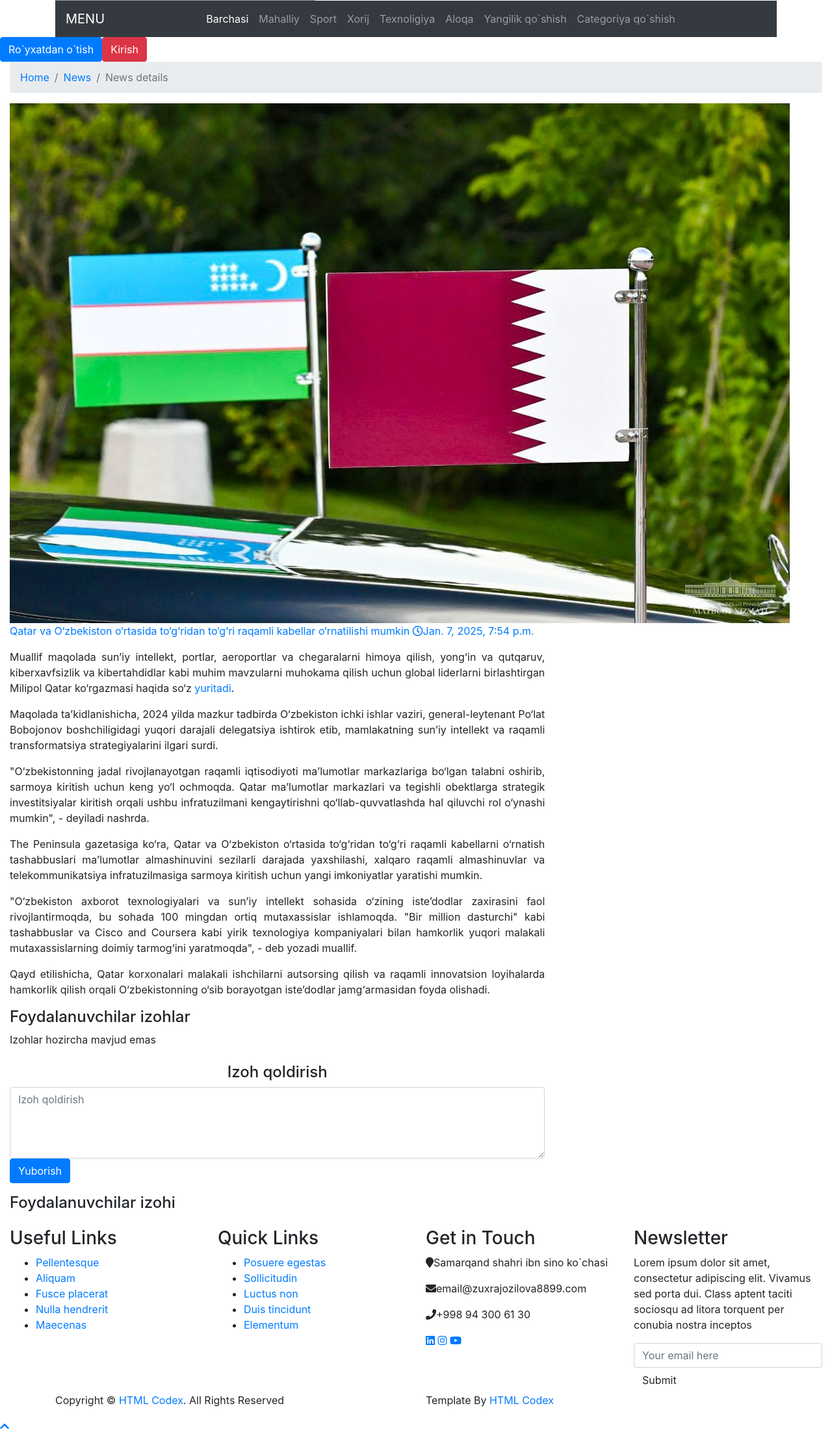
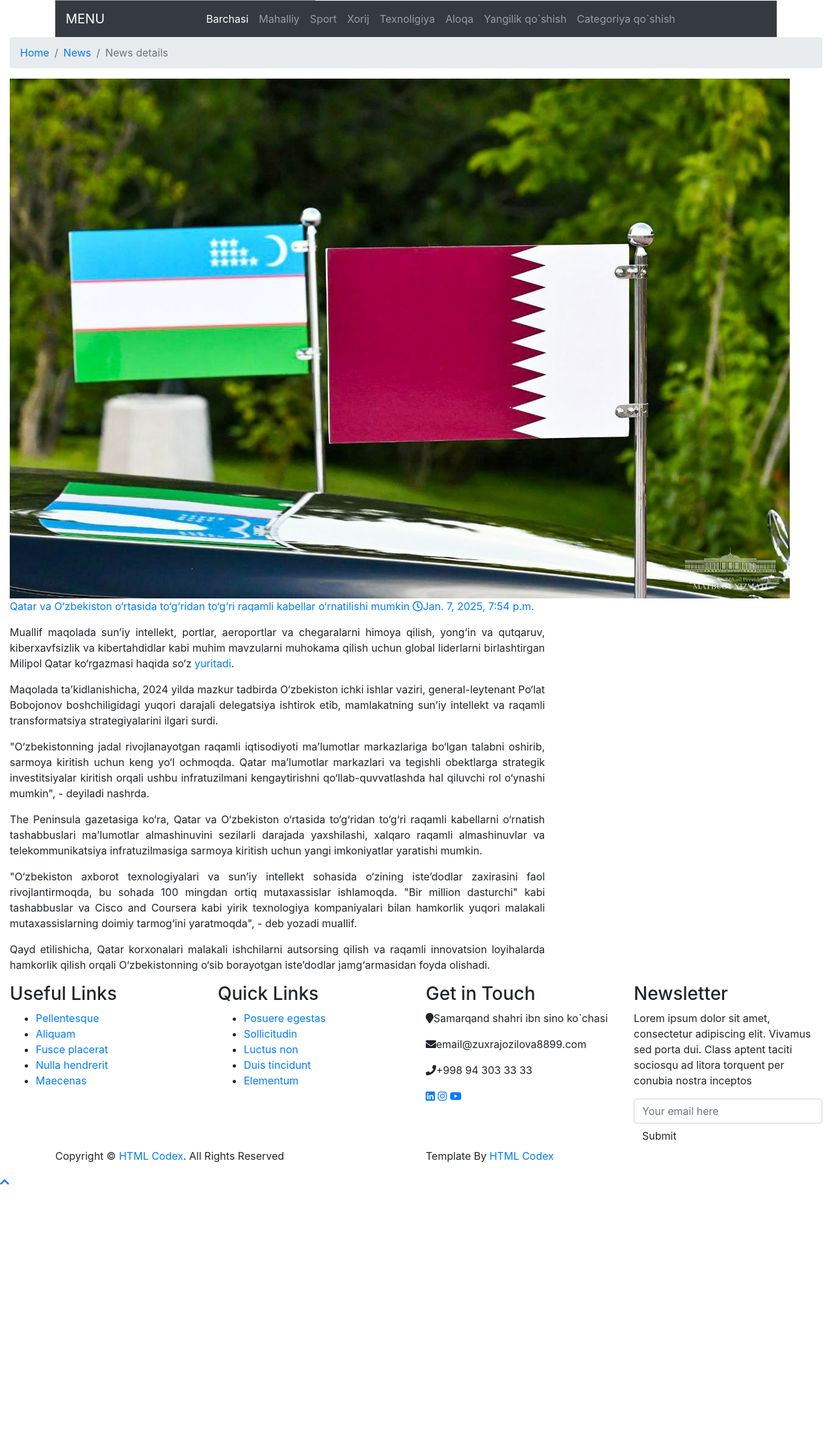
Before and after one commit to JozilovaZ/yangiliklar_sayti, a Django app: a page that uses templates/base.html in a window 1280 px wide. Shown: the part 323-2530 px from the top of the page at 65% size. After the commit the page ends 2146 px from the top, so only its background shows below. Run offline with Django 5.2, Linux system fonts and the light colour scheme; data comes from the database, SQL or seed files in the repository; both versions use the stored data as it was after the commit; parts of the project's set-up code (start-up, migrations or seed data) failed here and were passed over; some libraries are stand-ins or nearby versions; grey boxes are pictures that could not be loaded.

Commit message:
templates

```diff
--- a/templates/base.html
+++ b/templates/base.html
@@ -83,16 +83,6 @@
             </div>
         </div>
         <!-- Header End -->
-        <div class="d-flex">
-                            {% if request.user.is_authenticated %}
-                               <a class="btn btn-danger" href="#">{{request.user.username }}</a>
-                            {% else %}
-
-
-                            <a class="btn btn-primary me-2" href="#"> Ro`yxatdan o`tish</a>
-                            <a class="btn btn-danger" href="">Kirish</a>
-                            {% endif %}
-        </div>
 
 
          {% block content %}
@@ -136,7 +126,7 @@
                             <div class="contact-info">
                                 <p><i class="fa fa-map-marker"></i>Samarqand shahri ibn sino ko`chasi</p>
                                 <p><i class="fa fa-envelope"></i>email@zuxrajozilova8899.com</p>
-                                <p><i class="fa fa-phone"></i>+998 94 300 61 30</p>
+                                <p><i class="fa fa-phone"></i>+998 94 303 33 33</p>
                                 <div class="social">
                                     <a href="https://www.linkedin.com/in/zuhra-jozilova-807754312?utm_source=share&utm_campaign=share_via&utm_content=profile&utm_medium=android_app"><i class="fab fa-linkedin"></i></a>
                                     <a href="https://www.instagram.com/sevimlikinolar/profilecard/?igsh=YW85YWV0dnhsOHp0"><i class="fab fa-instagram"></i></a>
--- a/templates/contact.html
+++ b/templates/contact.html
@@ -61,7 +61,7 @@
                             </p>
                             <h4><i class="fa fa-map-marker"></i>Samarqand shahri Ibn Sino ko`chasi </h4>
                             <h4><i class="fa fa-envelope"></i>jozilovazuxra8899@gmail.com</h4>
-                            <h4><i class="fa fa-phone"></i>+998 94 300 61 30</h4>
+                            <h4><i class="fa fa-phone"></i>+998 94 303 33 33</h4>
                             <div class="social">
                                 <a href="https://www.linkedin.com/in/zuhra-jozilova-807754312?utm_source=share&utm_campaign=share_via&utm_content=profile&utm_medium=android_app"><i class="fab fa-linkedin"></i></a>
 
--- a/templates/single-page.html
+++ b/templates/single-page.html
@@ -35,35 +35,7 @@
                             </p>
 
                         </div>
-                        <div class="comment-section">
-                            <h4>Foydalanuvchilar izohlar</h4>
-                            <div class="comments-list">
-                                {% for comment in comments %}
-                                    <div class="comment">
-                                        <strong>{{comment.user}}</strong>
-                                        <span class="text-meted">{{comment.created_at}}</span>
-                                         <p>
-                                        {{comment.comment }}
-                                        </p>
-                                </div>
-                                <hr>
-                                {% empty %}
-                                <p>Izohlar hozircha mavjud emas </p>
-                                {% endfor %}
-                            </div>
 
-                            <div class="comment-form mt-4">
-                        <h4 class="text-center">Izoh qoldirish</h4>
-                        <form method="POST" action="{% url 'batafsil' new.slug %}">
-                            {% csrf_token %}
-                            <div class="form-group">
-                                <textarea name="comment" class="form-control" rows="4" placeholder="Izoh qoldirish" required></textarea>
-                                <button type="submit" class="btn btn-primary">Yuborish</button>
-                            </div>
-                        </form>
-                    </div>
-                        </div>
-                        <h4 class="mb-4">Foydalanuvchilar izohi</h4>
 
 
                     </div>
```
Also changed, not shown: db.sqlite3.
